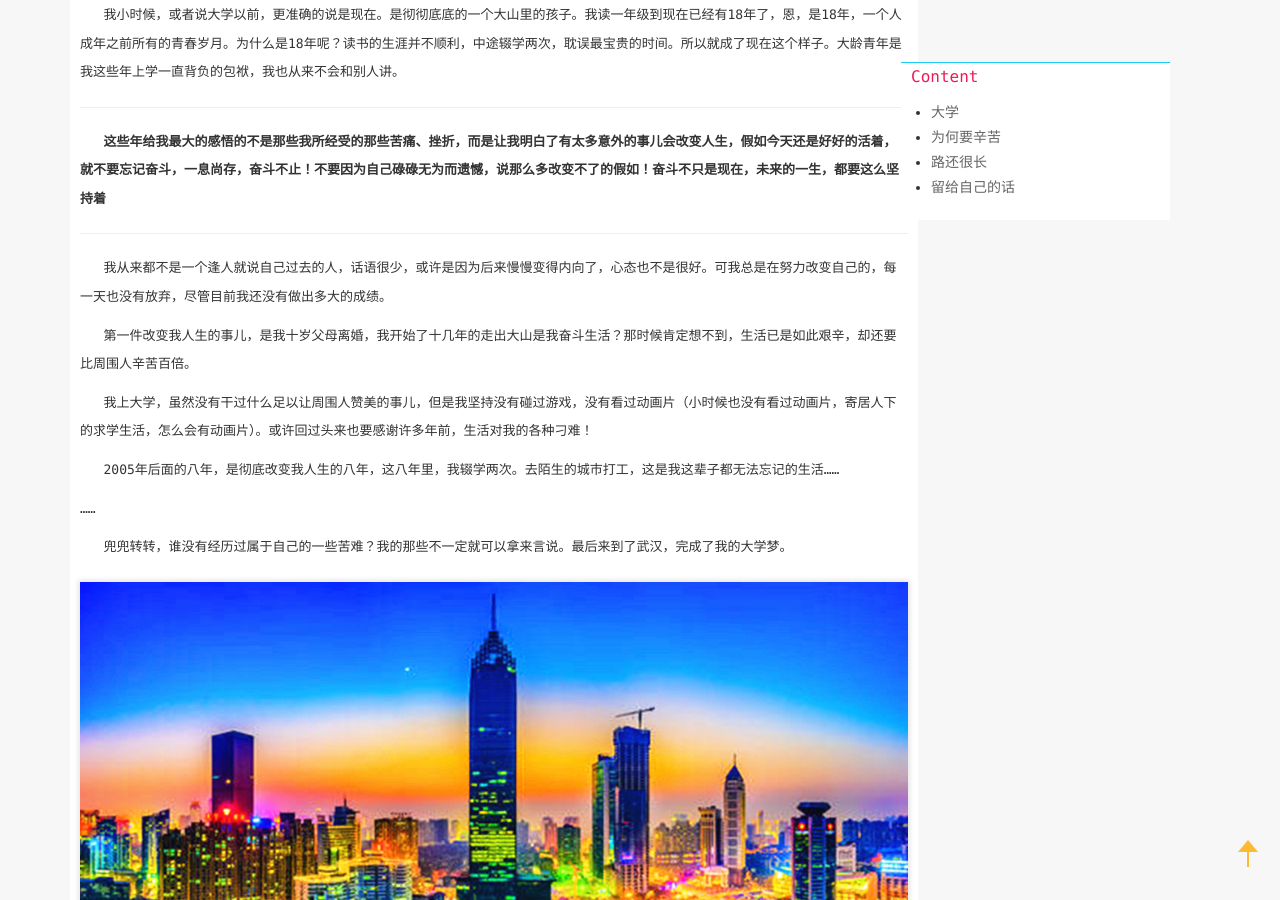
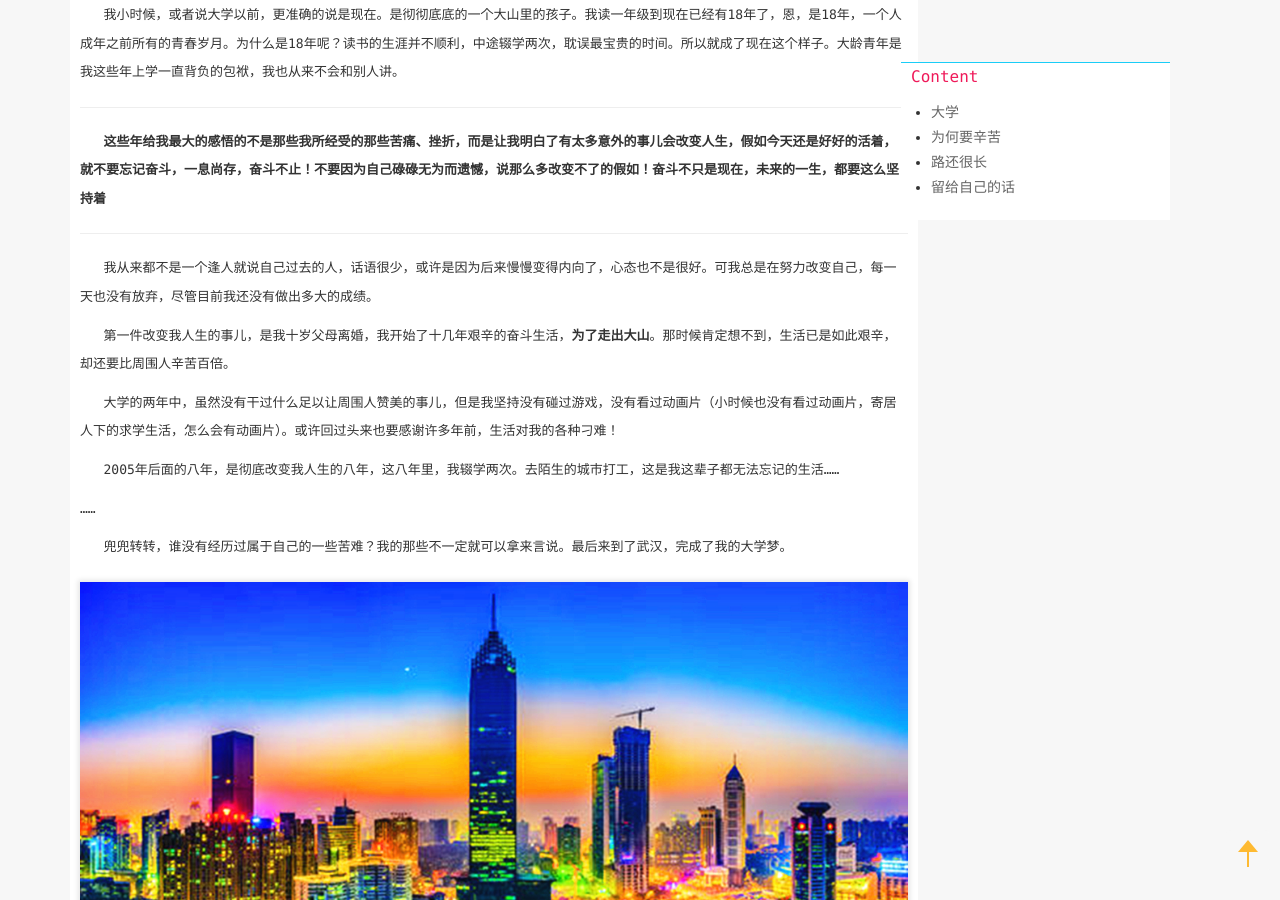
Before and after one commit to LittlewhiteChen/LittlewhiteChen.github.io, a Jekyll site: the page built from _posts/2015-09-22-你为何要如此辛苦，用不着那么着急.md, in a window 1280 px wide and 900 px high, scrolled down 2370 px. Built offline with Jekyll 4.4.1, drawn with Linux system fonts in a browser that asks for light colours; nearby versions of some CDN libraries; comment, search, counter and statistics services are not loaded; a style sheet for code colours, icons or effects is not loaded.

Commit message:
Update 2015-09-22-你为何要如此辛苦，用不着那么着急.md

```diff
--- a/_posts/2015-09-22-你为何要如此辛苦，用不着那么着急.md
+++ b/_posts/2015-09-22-你为何要如此辛苦，用不着那么着急.md
@@ -66,12 +66,12 @@ excerpt: 对现在生活的一些感想。
 
 ---
 
-&nbsp;&nbsp;&nbsp;我从来都不是一个逢人就说自己过去的人，话语很少，或许是因为后来慢慢变得内向了，心态也不是很好。可我总是在努力改变自己的，每一天也没有放弃，尽管目前我还没有做出多大的成绩。
+&nbsp;&nbsp;&nbsp;我从来都不是一个逢人就说自己过去的人，话语很少，或许是因为后来慢慢变得内向了，心态也不是很好。可我总是在努力改变自己，每一天也没有放弃，尽管目前我还没有做出多大的成绩。
 
-&nbsp;&nbsp;&nbsp;第一件改变我人生的事儿，是我十岁父母离婚，我开始了十几年的走出大山是我奋斗生活？那时候肯定想不到，生活已是如此艰辛，却还要比周围人辛苦百倍。
+&nbsp;&nbsp;&nbsp;第一件改变我人生的事儿，是我十岁父母离婚，我开始了十几年艰辛的奋斗生活，**为了走出大山**。那时候肯定想不到，生活已是如此艰辛，却还要比周围人辛苦百倍。
 
 
-&nbsp;&nbsp;&nbsp;我上大学，虽然没有干过什么足以让周围人赞美的事儿，但是我坚持没有碰过游戏，没有看过动画片（小时候也没有看过动画片，寄居人下的求学生活，怎么会有动画片）。或许回过头来也要感谢许多年前，生活对我的各种刁难！
+&nbsp;&nbsp;&nbsp;大学的两年中，虽然没有干过什么足以让周围人赞美的事儿，但是我坚持没有碰过游戏，没有看过动画片（小时候也没有看过动画片，寄居人下的求学生活，怎么会有动画片）。或许回过头来也要感谢许多年前，生活对我的各种刁难！
 
 &nbsp;&nbsp;&nbsp;2005年后面的八年，是彻底改变我人生的八年，这八年里，我辍学两次。去陌生的城市打工，这是我这辈子都无法忘记的生活……
 
```
